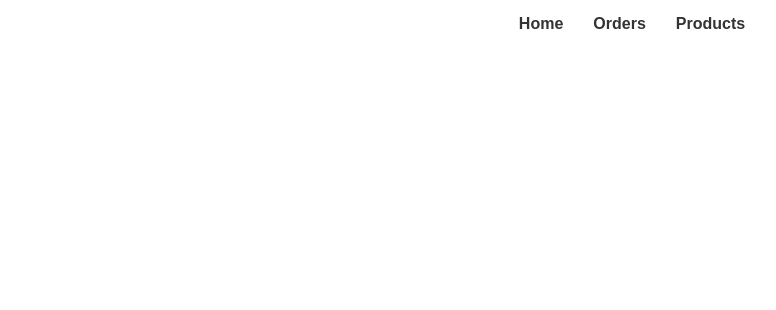
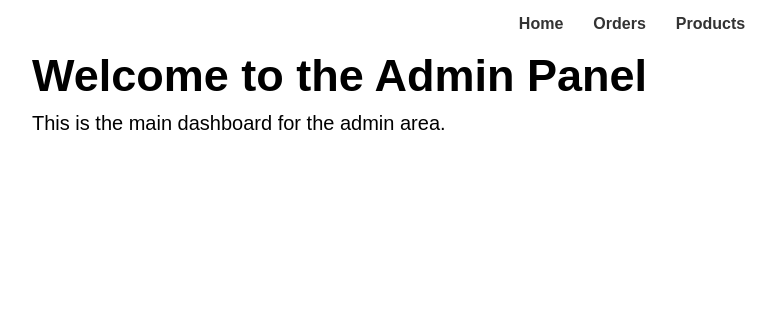
Before and after one commit to DeveloperDolon/food-ordering-website-php, a PHP site: page /admin/index.php in a window 1280 px wide. Shown: the top 310 px of the page, without its empty margins (8-784 px from the left). Run offline with PHP 8.4, Linux system fonts and the light colour scheme.

Commit message:
admin panel title and description added commit

```diff
--- a/admin/index.php
+++ b/admin/index.php
@@ -12,5 +12,10 @@
             include("./partials/menu.php");
         ?>
     </header>
+
+    <main class="container">
+        <h1 class="title">Welcome to the Admin Panel</h1>
+        <p class="description">This is the main dashboard for the admin area.</p>
+    </main>
 </body>
 </html>
--- a/css/admin.css
+++ b/css/admin.css
@@ -56,3 +56,12 @@
     text-decoration: none;
     color: #333;
 }
+
+.title {
+    font-size: 45px;
+    margin-bottom: 10px;
+}
+
+.description {
+    font-size: 20px;
+}
```
Also changed, not shown: admin/orders.php (+19 -0 lines), admin/products.php (+19 -0 lines).
